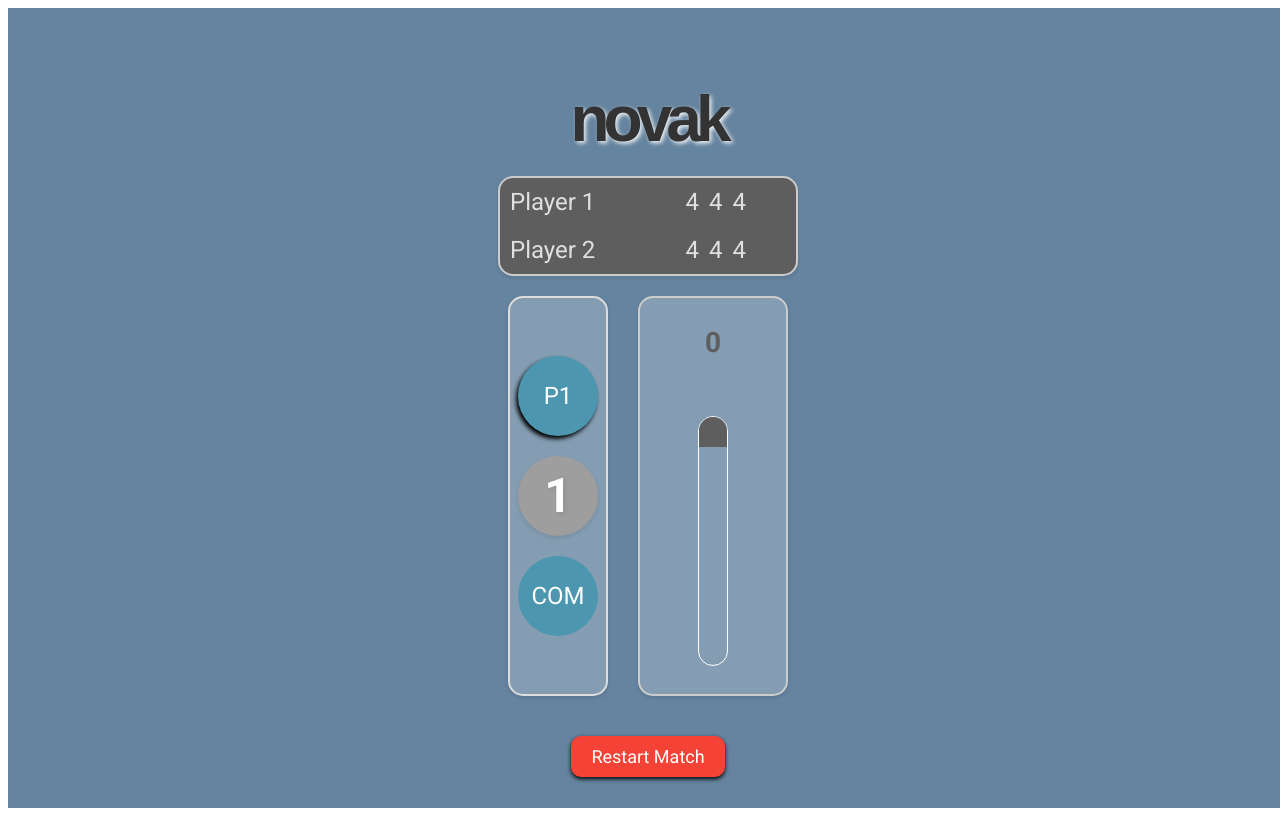
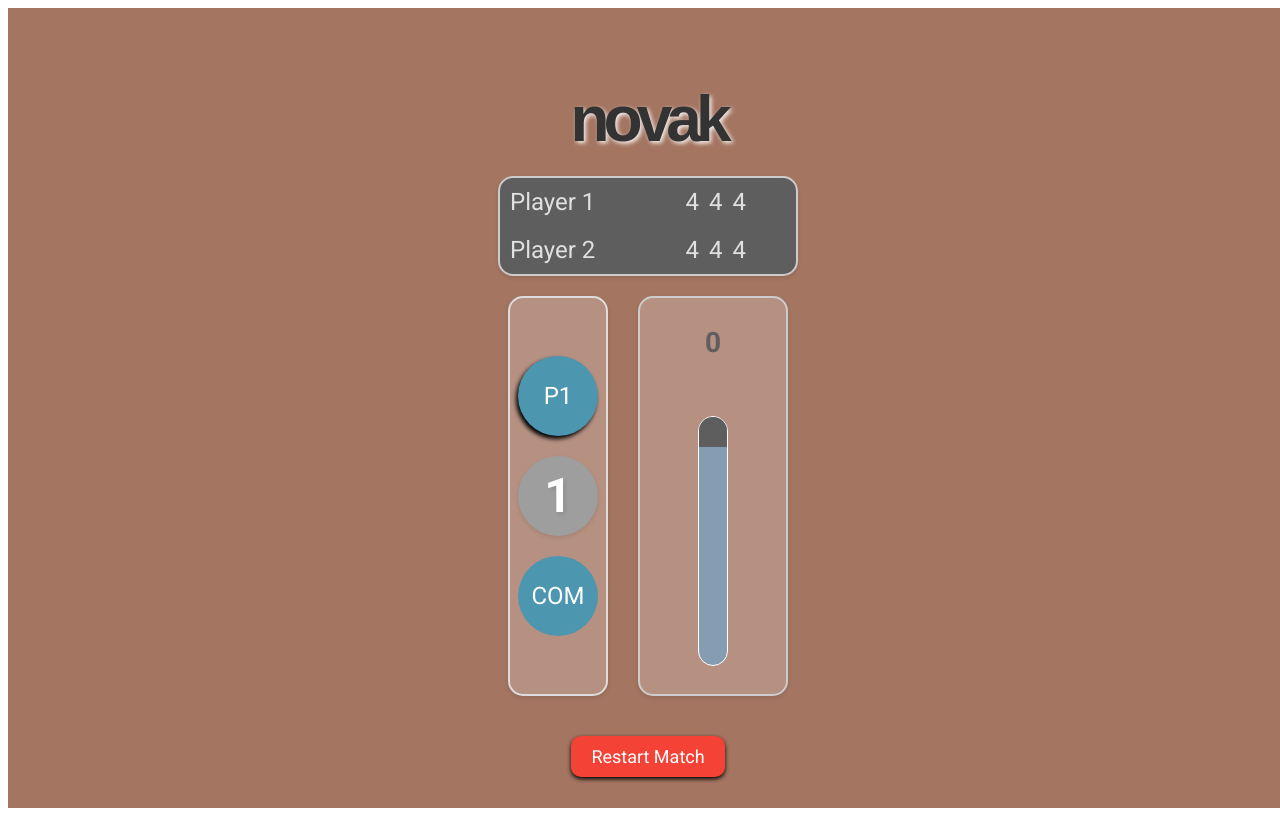
Before and after one commit to bcmfranco/novak, a Nuxt app: page / in a window 1280 px wide. Built offline with nearby package versions, Linux system fonts and the light colour scheme.

Commit message:
change background color

```diff
--- a/src/pages/index.vue
+++ b/src/pages/index.vue
@@ -208,7 +208,7 @@ export default {
     flex-direction: column;
     justify-content: center;
     align-items: center;
-    background-color: #65849f;
+    background-color: #a47561;
   }
 
   h1#logo {
```
